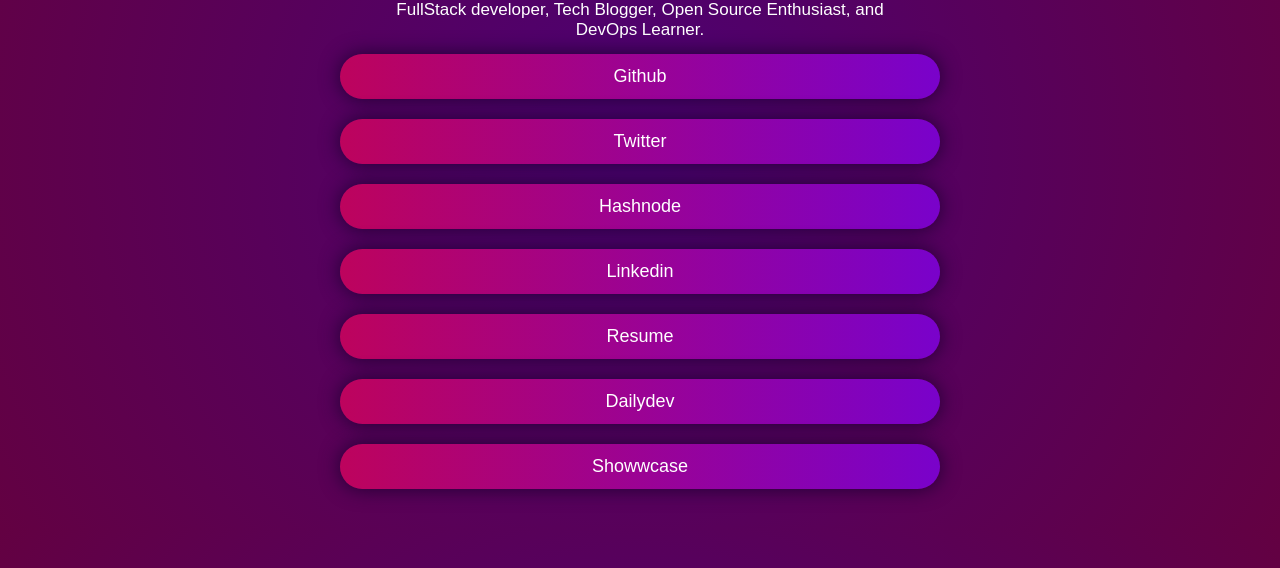
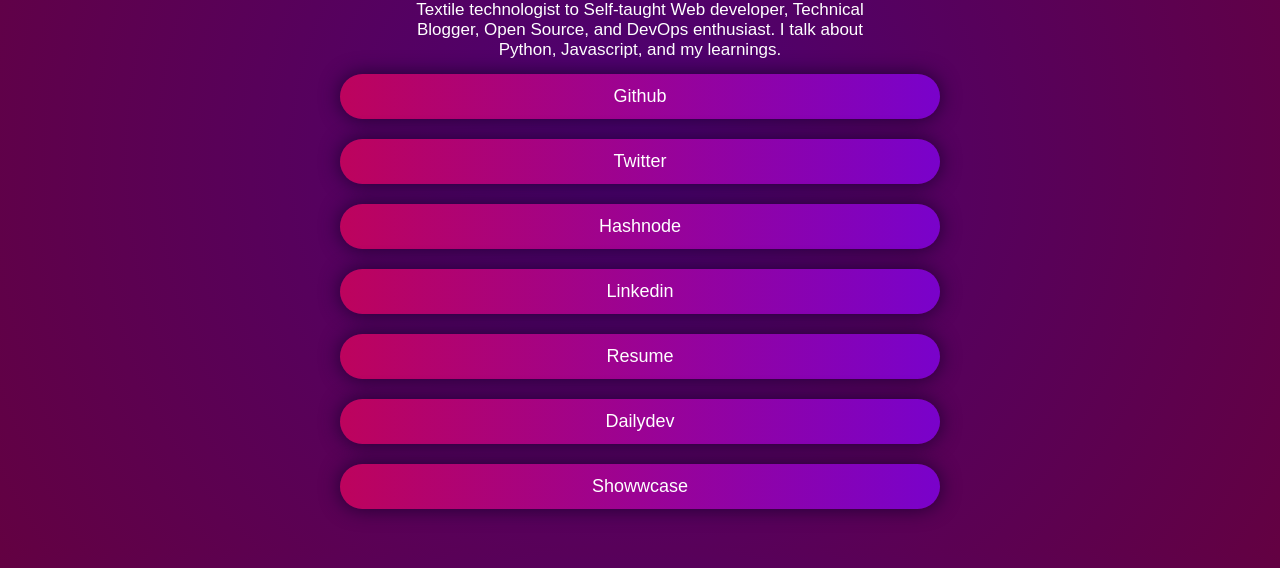
Before and after one commit to MahekUnnisa/My-Social-Links, a plain HTML site: page index.html in a window 1280 px wide. Shown: the part 232-800 px from the top of the page. Drawn offline with Linux system fonts and the light colour scheme.

Commit message:
Update index.html

```diff
--- a/index.html
+++ b/index.html
@@ -12,7 +12,7 @@
         <!-- <h1 class="heading">Social Links</h1> -->
         <img class="profile-pic" src="./DP.png" alt="Profile picture">
         <h2 class="head">Mahek Unnisa</h2>
-        <h2 class="bio">FullStack developer, Tech Blogger, Open Source Enthusiast, and DevOps Learner.</h2>
+        <h2 class="bio">Textile technologist to Self-taught Web developer, Technical Blogger, Open Source, and DevOps enthusiast. I talk about Python, Javascript, and my learnings.</h2>
         <!-- Buttons -->
         <a class="links"href="http://github.com/MahekUnnisa">Github</a>
         <a class="links"href="http://twitter.com/themahekunnisa">Twitter</a>
```
